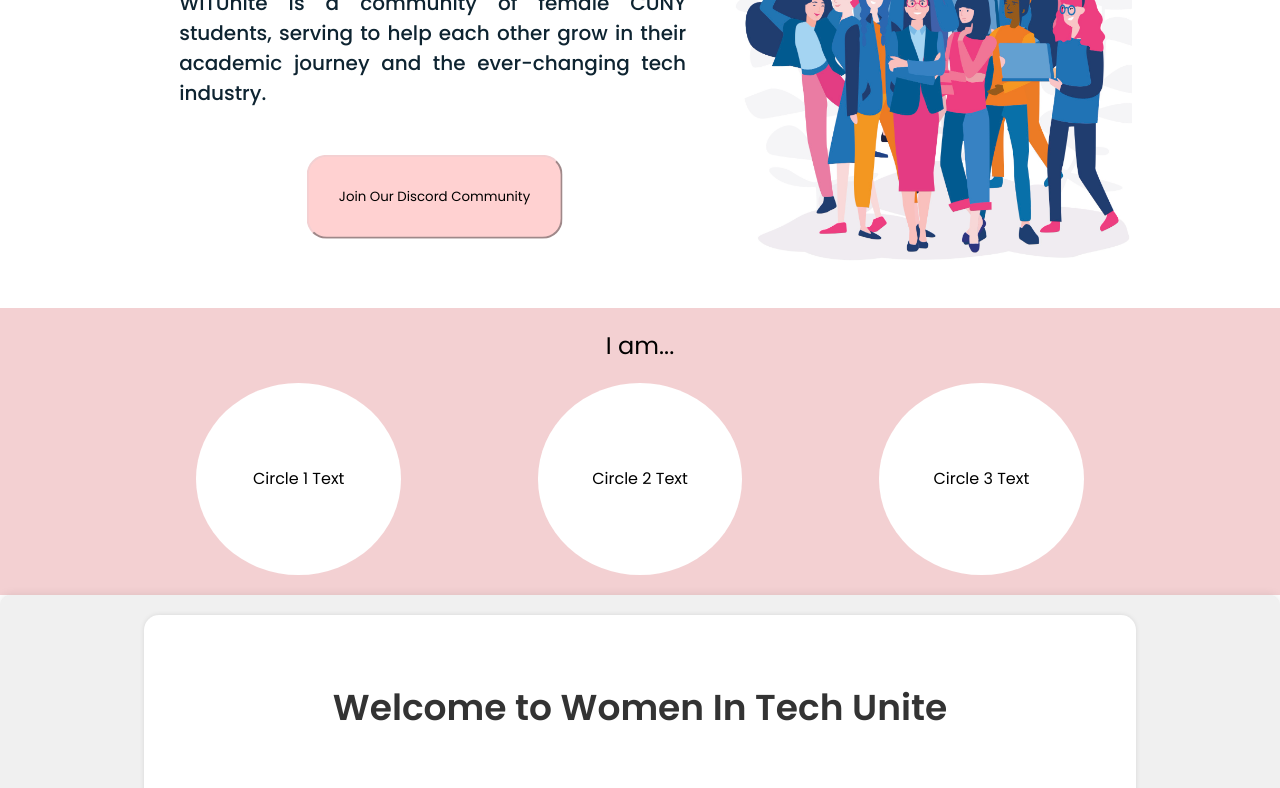
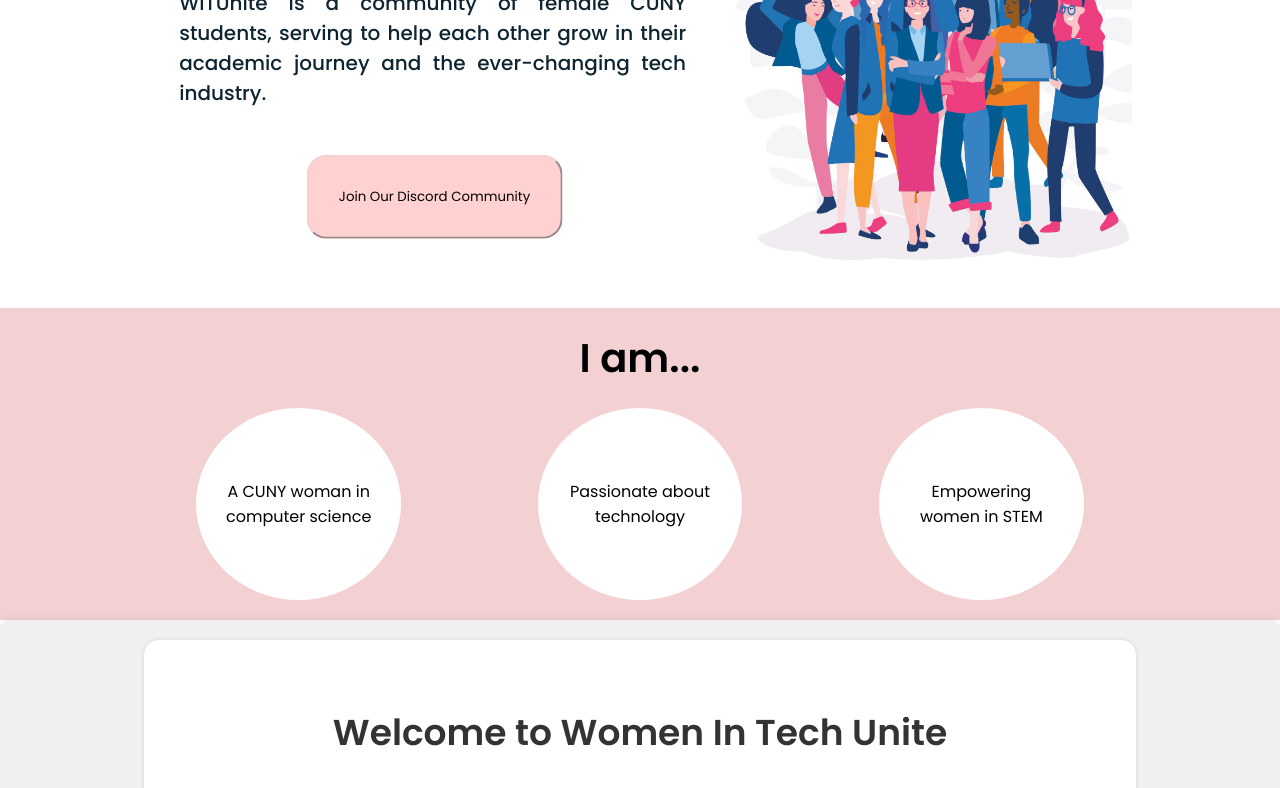
Before and after one commit to AliAngelinaaa/WITUnite, a React (Create React App) app: page / in a window 1280 px wide. Shown: the part 630-1418 px from the top of the page. Built offline with nearby package versions, Linux system fonts and the light colour scheme.

Commit message:
deployment

```diff
--- a/src/css/home.css
+++ b/src/css/home.css
@@ -45,7 +45,7 @@
 }
 
 .iam-title {
-    font-size: 150%;
+    font-size: 250%;
     text-align: center;
     margin-bottom: 20px; /* Adjust margin as needed */
 }
@@ -63,9 +63,11 @@
     background-color: #fff;
     border-radius: 50%;
     text-align: center;
-    line-height: 15vw;
-    cursor: pointer;
     transition: transform 0.3s ease;
+    display: flex;
+    align-items: center;
+    justify-content: center;
+    padding: 2.5%;
 }
 
 .circle:hover {
--- a/src/pages/home.jsx
+++ b/src/pages/home.jsx
@@ -17,7 +17,9 @@
                                 <p>WITUnite is a community of female CUNY students, serving to help each other grow
                                     in their academic journey and the ever-changing tech industry.</p>
                             </div>
+                            <a href="https://discord.gg/PjwYfs48AX" target="_blank" rel="noopener noreferrer">
                                 <button class="speech-bubble">Join Our Discord Community</button>
+                            </a>
                         </div>
                         <div class="right">
                             <img src={wit} alt="" />
@@ -26,11 +28,11 @@
                 </div>
             </section>
             <section class="iam">
-                <div class="iam-title">I am...</div>
+                <h2 class="iam-title">I am...</h2>
                 <div class="circle-container">
-                    <div class="circle">Circle 1 Text</div>
-                    <div class="circle">Circle 2 Text</div>
-                    <div class="circle">Circle 3 Text</div>
+                    <div class="circle">A CUNY woman in computer science</div>
+                    <div class="circle">Passionate about technology</div>
+                    <div class="circle">Empowering women in STEM</div>
                 </div>
             </section>
 
```
Also changed, not shown: package.json (+7 -1 lines), 1 other file (tests, documents, lock files or other folders). Lines whose indentation alone changed are shown as unchanged.
